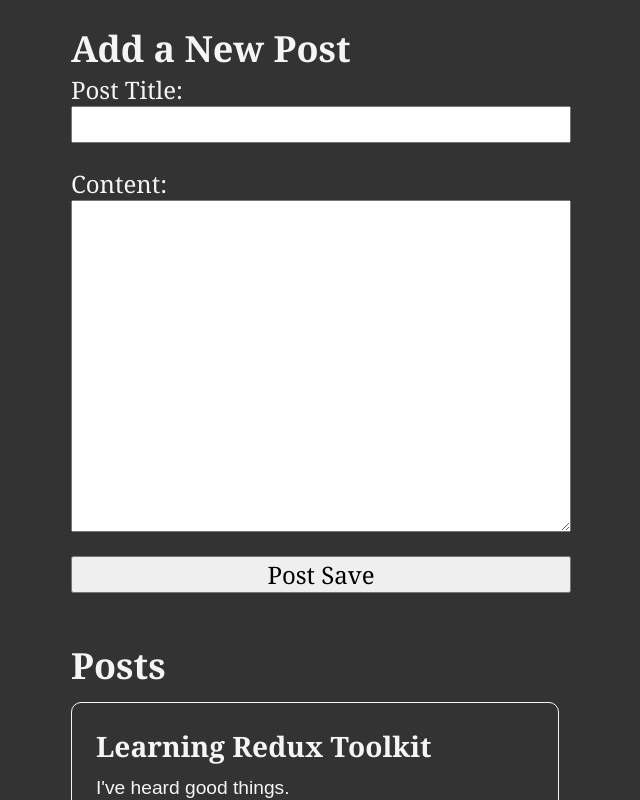
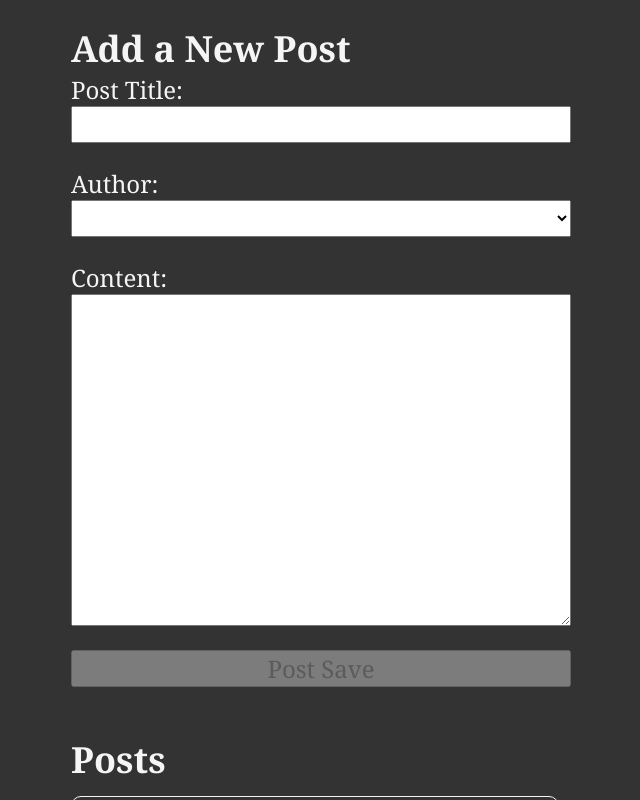
Before and after one commit to varundhand/redux-practise, a React (Vite) app: page / in a window 1280 px wide. Shown: the top 800 px of the page, without its empty margins (319-959 px from the left). Built offline with nearby package versions, Linux system fonts and the light colour scheme.

Commit message:
added usersSlice

```diff
--- a/src/app/store.jsx
+++ b/src/app/store.jsx
@@ -2,9 +2,11 @@
 
 import { configureStore } from '@reduxjs/toolkit'
 import postsReducer from '../features/posts/postsSlice'
+import usersReducer from '../features/users/usersSlice'
 
 export const store = configureStore({
   reducer: {
-    posts: postsReducer
+    posts: postsReducer,
+    users: usersReducer
   }
 })
--- a/src/components/AddPostsForm.jsx
+++ b/src/components/AddPostsForm.jsx
@@ -1,17 +1,22 @@
 import { useState } from "react";
-import { useDispatch } from "react-redux";
-import { nanoid } from "@reduxjs/toolkit";  // generates a random id like uuid
+import { useDispatch,useSelector } from "react-redux";
 import React from 'react'
 
 import { postAdded } from "../features/posts/postsSlice";
+import { selectAllUsers } from "../features/users/usersSlice";
 
 const AddPostsForm = () => {
   const dispatch = useDispatch()
-  const [title,setTitle] = useState('')
+
+  const [title,setTitle] = useState('') // these are temporary states that we track in the component and then pass along data to the global state
   const [content,setContent] = useState('')
+  const [userId,setUserId] = useState('')
+
+  const users = useSelector(selectAllUsers)
 
   const onTitleChanged = (e) => {setTitle(e.target.value)}
   const onContentChanged = (e) => {setContent(e.target.value)}
+  const onAuthorChanged = (e) => {setUserId(e.target.value)}
 
   const onSavePostClicked = () => {
     if (title && content) {
@@ -21,12 +26,22 @@
         //   title,
         //   content
         // })
-        postAdded(title,content) // the strucutre of data is already formatted in slice through prepare callback
+        postAdded(title,content,userId) // the strucutre of data is already formatted in slice through prepare callback
       )
       setTitle('') // setTitle and setContent back to empty string once post is saved
       setContent('')
     }
   }
+
+  const canSave = Boolean(title) && Boolean(content) && Boolean(userId)
+
+  const userOptions = users.map(user => {
+    return (
+      <option value={user.id} key={user.id}>
+        {user.name}
+      </option>
+    )
+  })
 
   return (
     <section>
@@ -40,6 +55,13 @@
           value={title}
           onChange={onTitleChanged}
         />
+
+        <label htmlFor="postAuthor">Author: </label>
+        <select id="postAuthor" value={userId} onChange={onAuthorChanged}>
+          <option value=""></option>
+          {userOptions}
+        </select>
+
         <label htmlFor="postContent">Content: </label>
         <textarea
           id="postContent"
@@ -51,6 +73,7 @@
         <button
           type="button"
           onClick={onSavePostClicked}
+          disabled={!canSave} // if all the values are available
         >Post Save</button>
       </form>
     </section>
--- a/src/features/posts/postsSlice.jsx
+++ b/src/features/posts/postsSlice.jsx
@@ -21,12 +21,13 @@
       reducer(state,action){  // we use PREPARE callback to generate unique ids, format data, return object with payload, etc
       state.push(action.payload) // payload is the form data we dispatch the action  //! state.push works only within slice and it doesnt actually mutate the array
       },
-      prepare(title,content){
+      prepare(title,content,userId){
         return {
           payload: {
             id: nanoid(),
             title,
-            content
+            content,
+            userId
           }
         }
       }
--- a/src/features/users/usersSlice.jsx
+++ b/src/features/users/usersSlice.jsx
@@ -0,0 +1,17 @@
+import { createSlice } from "@reduxjs/toolkit";
+
+const initialState = [
+  {id: 0, name: 'Micheal Scott'},
+  {id: 1, name: 'Dwight Schrute'},
+  {id: 2, name: 'Jim Halpert'},
+]
+
+export const usersSlice = createSlice({
+  name: 'users',
+  initialState,
+  reducers: {}
+})
+
+export const selectAllUsers = state => state.users
+
+export default usersSlice.reducer
```
